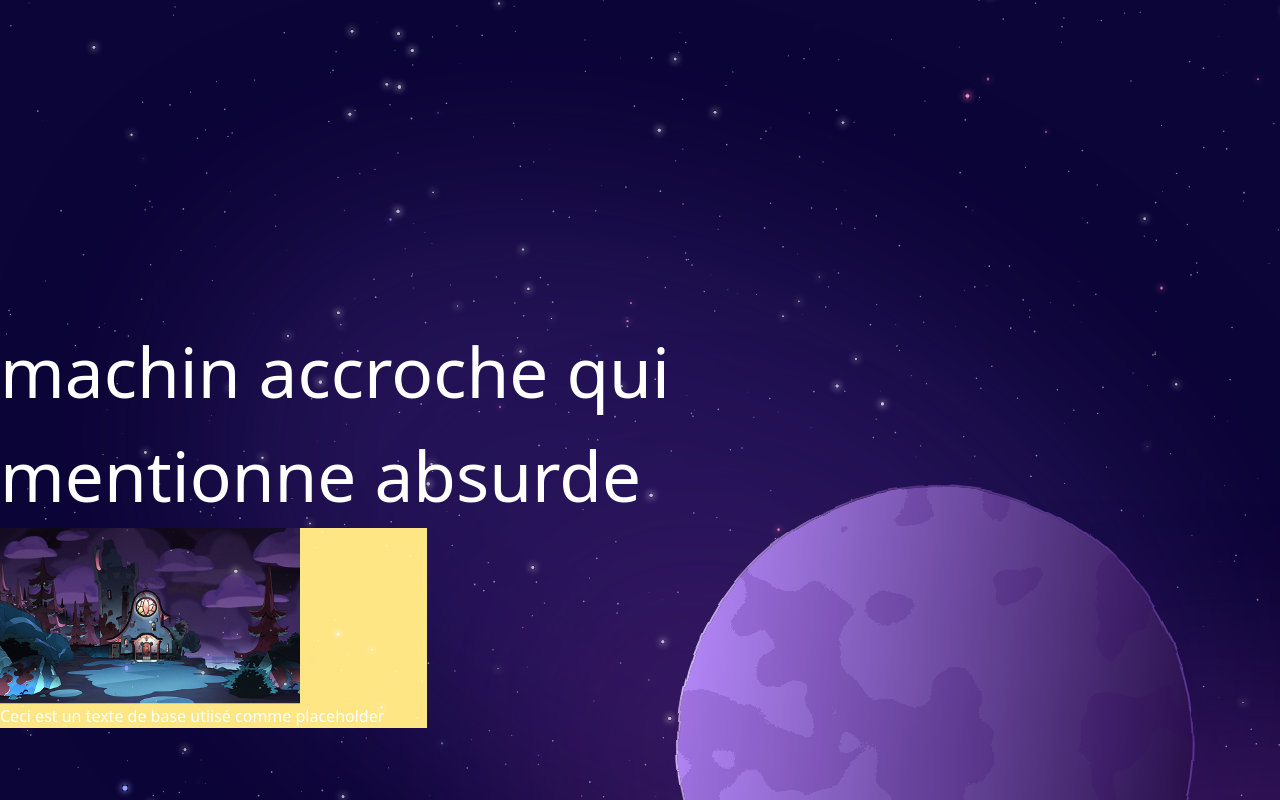
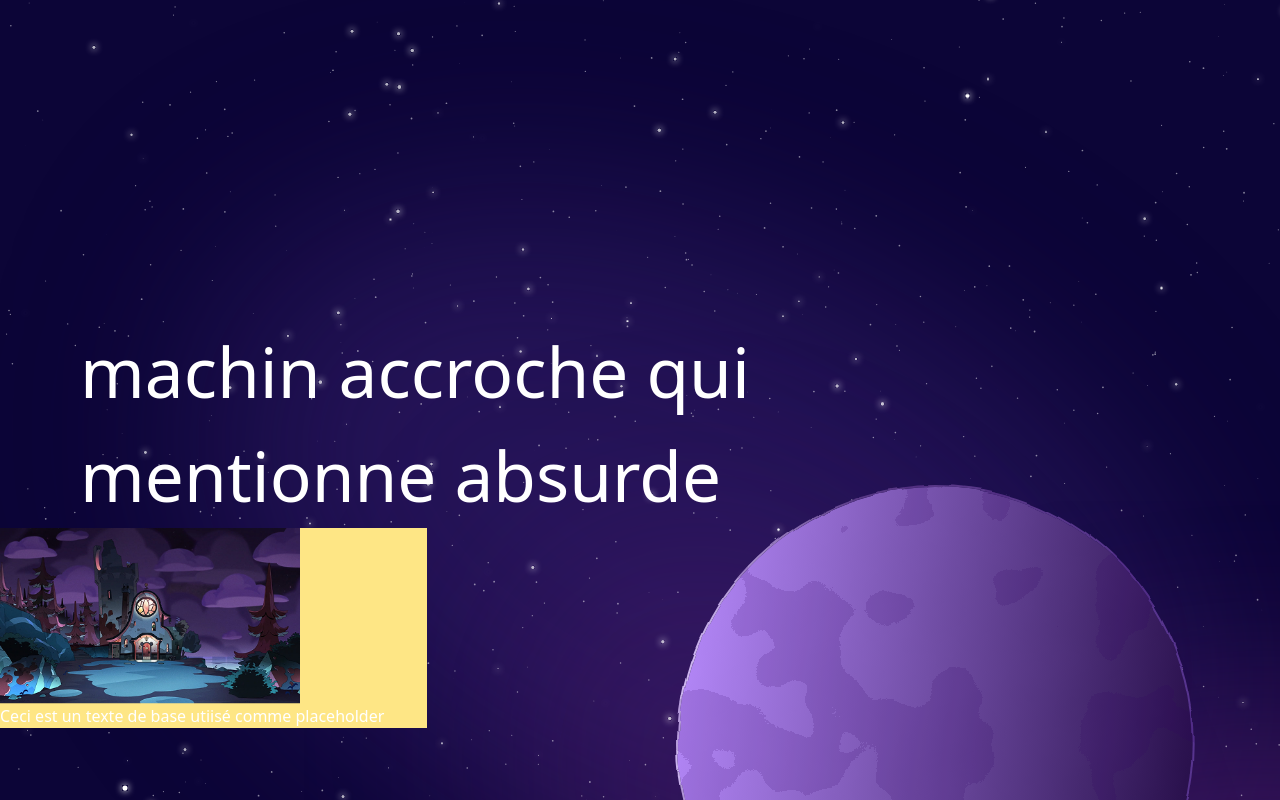
Before and after one commit to GraffAir/absurd.fr, a Next.js app: page /portfolio in a window 1280 px wide. Shown: the top 800 px of the page. Built offline with nearby package versions, Linux system fonts and the light colour scheme.

Commit message:
fix: Ordre des éléments

```diff
--- a/src/app/globals.css
+++ b/src/app/globals.css
@@ -11,10 +11,6 @@ body {
     color:white;
 }
 
-main {
-    z-index:-1;
-}
-
 h1 {
     font-size:52pt;
 }
--- a/src/app/portfolio/page.js
+++ b/src/app/portfolio/page.js
@@ -9,10 +9,12 @@ import Nebulae2 from '@/components/background/Nebulae2.svg'
 export default function Page() {
 
     return (
-        <main className={styles.container}>
-            <StarCanvas />
-            <Planet1 className={styles.planet} />
-            <Nebulae2 className={styles.nebuleuse} />
+        <main>
+            <div className={styles.container}>
+                <StarCanvas/>
+                <Planet1 className={styles.planet}/>
+                <Nebulae2 className={styles.nebuleuse}/>
+            </div>
 
             <h1 className={styles.titre}>machin accroche qui<br/> mentionne absurde</h1>
             <ProjectCanvas />
--- a/src/app/portfolio/portfolio.module.css
+++ b/src/app/portfolio/portfolio.module.css
@@ -5,14 +5,25 @@
             #0C0537 120vh,
             #0C0537 200vh
     );
+    position:absolute;
     height:300vh;
-    position:relative;
+    width:100%;
+
+    z-index:-2;
 }
 
 
 .titre {
     padding-top:40vh;
+    padding-left:10vh;
     color:white;
+    z-index:2;
+}
+
+
+.fullSection {
+    height:100vh;
+    width:100vh;
     z-index:2;
 }
 
--- a/src/components/star.js
+++ b/src/components/star.js
@@ -13,7 +13,7 @@ export function Star({ big, posX, posY, parallax, size = 20, className = '' }) {
                     alt=""
                     width={big ? size : size/2}
                     height={big ? size : size/2}
-                    className={`${styles.star} ${className} ${Math.random() < 0.5 ? styles.starVariation1 : styles.starVariation2}`}
+                    className={`${styles.star} ${className}`} /*  ${Math.random() < 0.5 ? styles.starVariation1 : styles.starVariation2} */
                     style={{left:`${posX}`, top:`${posY}`}}
                 />
             </ParallaxBannerLayer>
@@ -23,7 +23,7 @@ export function Star({ big, posX, posY, parallax, size = 20, className = '' }) {
 export default function StarCanvas(){
     let starList =  [];
     const sizeMultiplier = 3;
-    for (let i = 0; i < 150; i++){
+    for (let i = 0; i < 100; i++){
         let size = Math.random()*sizeMultiplier;
         let max_size = sizeMultiplier*0.5;
         starList.push(
```
